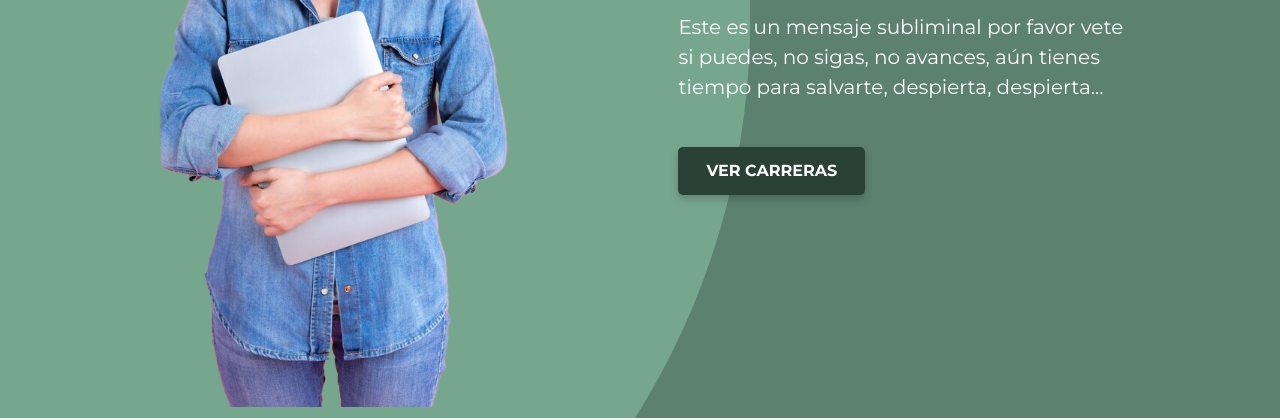
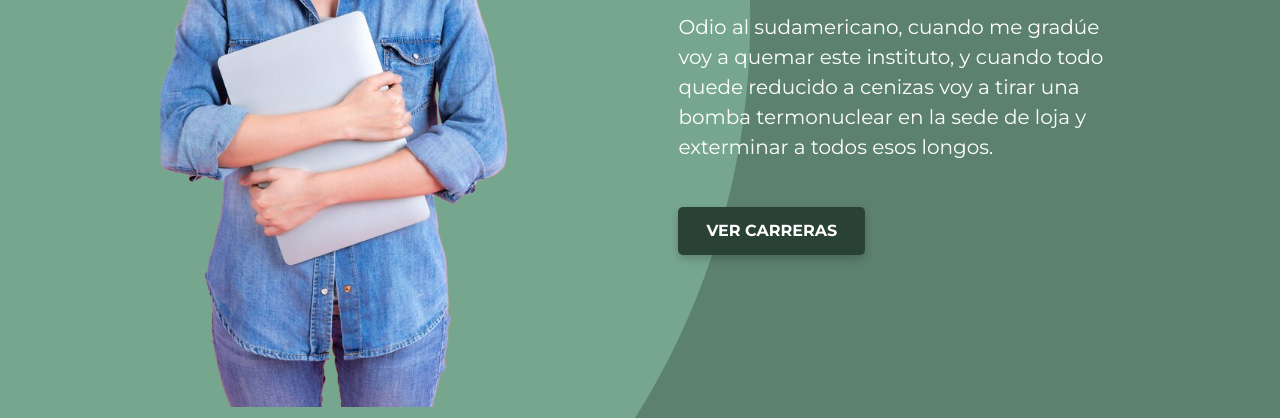
Before and after one commit to AractorS/Sudamericano-WebPage, a plain HTML site: page index.html in a window 1280 px wide. Shown: the part 382-802 px from the top of the page. Drawn offline with Linux system fonts and the light colour scheme.

Commit message:
Update index.html

```diff
--- a/index.html
+++ b/index.html
@@ -46,8 +46,8 @@
         <p class="new">¡Nuevas carreras!</p>
         <h1>Sudamericano ya está aquí</h1>
         <p class="sub-text">
-          Este es un mensaje subliminal por favor vete si puedes, no sigas, no avances,
-          aún tienes tiempo para salvarte, despierta, despierta...
+          Odio al sudamericano, cuando me gradúe voy a quemar este instituto, y cuando todo quede reducido a cenizas voy a tirar una bomba termonuclear
+          en la sede de loja y exterminar a todos esos longos.
         </p>
         <a href="carreras.html" class="btn">VER CARRERAS</a>
       </div>
```
